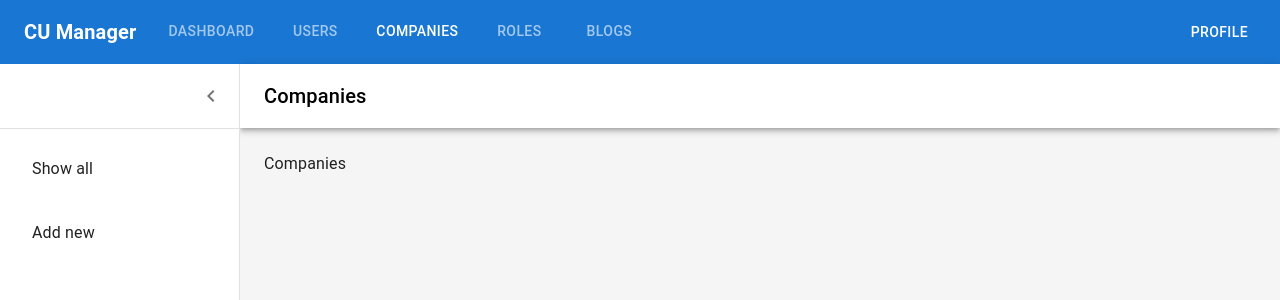
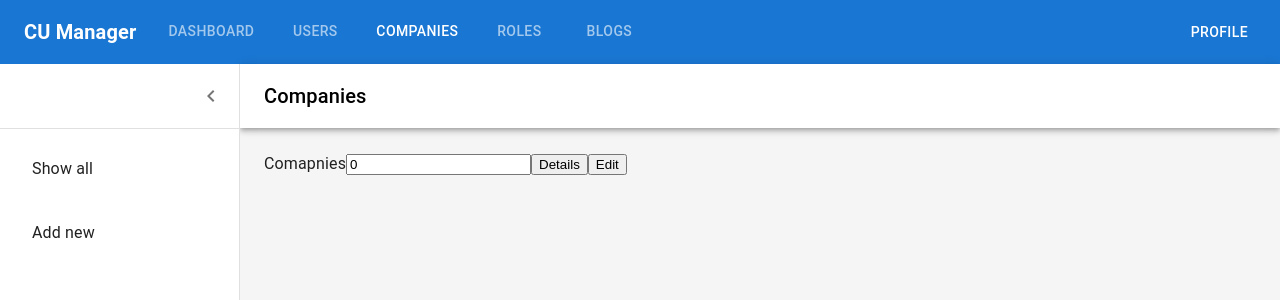
Before and after one commit to iamrushier/company-user-mgmt, a React (Vite) app: page /companies in a window 1280 px wide. Shown: the top 300 px of the page. Built offline with nearby package versions, Linux system fonts and the light colour scheme.

Commit message:
Created test routes for pages

```diff
--- a/src/App.tsx
+++ b/src/App.tsx
@@ -8,6 +8,12 @@ import Roles from "./pages/Roles";
 import Blogs from "./pages/Blogs";
 import LoginPage from "./pages/LoginPage";
 import SidebarLayout from "./components/SidebarLayout";
+import UserDetails from "./components/UserDetails";
+import CompanyDetails from "./components/CompanyDetails";
+import RoleDetails from "./components/RoleDetails";
+import CompanyForm from "./components/CompanyForm";
+import UserForm from "./components/UserForm";
+import Error404 from "./components/Error404";
 
 function App() {
   return (
@@ -16,49 +22,30 @@ function App() {
         <Header />
         <Routes>
           <Route path="/" element={<Dashboard />} />
-          <Route
-            path="/users"
-            element={
-              <SidebarLayout
-                title="Users"
-                component={<Users />}
-                handleShowAll={() => {
-                  console.log("users");
-                }}
-                handleAddNew={() => {}}
-              />
-            }
-          />
+          <Route path="/users" element={<SidebarLayout title="Users" />}>
+            <Route index element={<Users />} />
+            <Route path="add" element={<UserForm />} />
+            <Route path="edit/:id" element={<UserForm />} />
+            <Route path=":id" element={<UserDetails />} />
+          </Route>
           <Route
             path="/companies"
-            element={
-              <SidebarLayout
-                title="Companies"
-                component={<Companies />}
-                handleShowAll={() => {
-                  console.log("companies");
-                }}
-                handleAddNew={() => {}}
-              />
-            }
-          />
-          <Route
-            path="/roles"
-            element={
-              <SidebarLayout
-                title="Roles"
-                component={<Roles />}
-                handleShowAll={() => {
-                  console.log("roles");
-                }}
-                handleAddNew={() => {}}
-              />
-            }
-          />
-          {/* <Route path="/companies" element={<Companies />} />
-          <Route path="/roles" element={<Roles />} /> */}
+            element={<SidebarLayout title="Companies" />}
+          >
+            <Route index element={<Companies />} />
+            <Route path="add" element={<CompanyForm />} />
+            <Route path="edit/:id" element={<CompanyForm />} />
+            <Route path=":id" element={<CompanyDetails />} />
+          </Route>
+
+          <Route path="/roles" element={<SidebarLayout title="Roles" />}>
+            <Route index element={<Roles />} />
+            <Route path=":id" element={<RoleDetails />} />
+          </Route>
+
           <Route path="/blogs" element={<Blogs />} />
           <Route path="/profile" element={<LoginPage />} />
+          <Route path="*" element={<Error404 />} />
         </Routes>
       </BrowserRouter>
     </>
--- /dev/null
+++ b/src/components/CompanyDetails.tsx
@@ -0,0 +1,8 @@
+import { useParams } from "react-router-dom";
+
+const CompanyDetails = () => {
+  const { id } = useParams();
+  return <div>CompanyDetails - {id}</div>;
+};
+
+export default CompanyDetails;
--- /dev/null
+++ b/src/components/CompanyForm.tsx
@@ -0,0 +1,9 @@
+import { useParams } from "react-router-dom";
+
+const CompanyForm = () => {
+  const { id } = useParams();
+
+  return <div>{id ? `Edit company ${id}` : "Add new company"}</div>;
+};
+
+export default CompanyForm;
--- /dev/null
+++ b/src/components/Error404.tsx
@@ -0,0 +1,5 @@
+const Error404 = () => {
+  return <div>Error404</div>;
+};
+
+export default Error404;
--- a/src/components/Header.tsx
+++ b/src/components/Header.tsx
@@ -6,7 +6,6 @@ import Title from "./Title";
 const Header = () => {
   const location = useLocation();
   const navigate = useNavigate();
-
   const handleChange = (_event: React.SyntheticEvent, newValue: string) => {
     navigate(newValue);
   };
@@ -18,7 +17,7 @@ const Header = () => {
           <Title />
           <Box sx={{ flexGrow: 1, mx: 2 }}>
             <Tabs
-              value={location.pathname}
+              value={"/" + location.pathname.split("/")[1]}
               onChange={handleChange}
               sx={{ flexGrow: 1 }}
               textColor="inherit"
--- /dev/null
+++ b/src/components/RoleDetails.tsx
@@ -0,0 +1,8 @@
+import { useParams } from "react-router-dom";
+
+const RoleDetails = () => {
+  const { id } = useParams();
+  return <div>RoleDetails - {id}</div>;
+};
+
+export default RoleDetails;
--- a/src/components/SideBarLayout.tsx
+++ b/src/components/SideBarLayout.tsx
@@ -1,4 +1,4 @@
-import { JSX, useState } from "react";
+import { useState } from "react";
 import { styled } from "@mui/material/styles";
 import Box from "@mui/material/Box";
 import Drawer from "@mui/material/Drawer";
@@ -14,6 +14,7 @@ import ChevronLeftIcon from "@mui/icons-material/ChevronLeft";
 import ListItem from "@mui/material/ListItem";
 import ListItemButton from "@mui/material/ListItemButton";
 import ListItemText from "@mui/material/ListItemText";
+import { Outlet, useNavigate } from "react-router-dom";
 
 const drawerWidth = 240;
 
@@ -41,9 +42,8 @@ interface IAppBarProps extends MuiAppBarProps {
 
 interface ISidebarLayoutPropsType {
   title: string;
-  handleShowAll: () => void;
-  handleAddNew: () => void;
-  component: JSX.Element;
+  handleShowAll?: () => void;
+  handleAddNew?: () => void;
 }
 
 const AppBar = styled(MuiAppBar, {
@@ -77,7 +77,7 @@ export default function SidebarLayout(props: ISidebarLayoutPropsType) {
   const handleDrawerClose = () => {
     setOpen(false);
   };
-
+  const navigate = useNavigate();
   return (
     <LayoutContainer>
       <CssBaseline />
@@ -121,18 +121,28 @@ export default function SidebarLayout(props: ISidebarLayoutPropsType) {
           <Divider />
           <List>
             <ListItem>
-              <ListItemButton onClick={props.handleShowAll}>
+              <ListItemButton
+                onClick={() => {
+                  navigate(`/${props.title.toLowerCase()}`);
+                }}
+              >
                 <ListItemText primary="Show all" />
               </ListItemButton>
             </ListItem>
             <ListItem>
-              <ListItemButton onClick={props.handleAddNew}>
+              <ListItemButton
+                onClick={() => {
+                  navigate(`/${props.title.toLowerCase()}/add`);
+                }}
+              >
                 <ListItemText primary="Add new" />
               </ListItemButton>
             </ListItem>
           </List>
         </Drawer>
-        <Main open={open}>{props.component}</Main>
+        <Main open={open}>
+          <Outlet />
+        </Main>
       </Box>
     </LayoutContainer>
   );
--- /dev/null
+++ b/src/components/UserDetails.tsx
@@ -0,0 +1,8 @@
+import { useParams } from "react-router-dom";
+
+const UserDetails = () => {
+  const { id } = useParams();
+  return <div>UserDetails - {id}</div>;
+};
+
+export default UserDetails;
--- /dev/null
+++ b/src/components/UserForm.tsx
@@ -0,0 +1,9 @@
+import { useParams } from "react-router-dom";
+
+const UserForm = () => {
+  const { id } = useParams();
+
+  return <div>{id ? `Edit user ${id}` : "Add new user"}</div>;
+};
+
+export default UserForm;
--- a/src/pages/Companies.tsx
+++ b/src/pages/Companies.tsx
@@ -1,5 +1,21 @@
+import { useState } from "react";
+import { useNavigate } from "react-router-dom";
+
 const Companies = () => {
-  return <div>Companies</div>;
+  const [id, setId] = useState(0);
+  const navigate = useNavigate();
+  return (
+    <>
+      Comapnies
+      <input
+        type="number"
+        value={id}
+        onChange={(e) => setId(Number(e.target.value))}
+      />
+      <button onClick={() => navigate(`/companies/${id}`)}>Details</button>
+      <button onClick={() => navigate(`/companies/edit/${id}`)}>Edit</button>
+    </>
+  );
 };
 
 export default Companies;
--- a/src/pages/Users.tsx
+++ b/src/pages/Users.tsx
@@ -1,5 +1,21 @@
+import { useState } from "react";
+import { useNavigate } from "react-router-dom";
+
 const Users = () => {
-  return <div>Users</div>;
+  const [id, setId] = useState(0);
+  const navigate = useNavigate();
+  return (
+    <>
+      Users
+      <input
+        type="number"
+        value={id}
+        onChange={(e) => setId(Number(e.target.value))}
+      />
+      <button onClick={() => navigate(`/users/${id}`)}>Details</button>
+      <button onClick={() => navigate(`/users/edit/${id}`)}>Edit</button>
+    </>
+  );
 };
 
 export default Users;
```
Also changed, not shown: handlers/handlers.ts (added).
